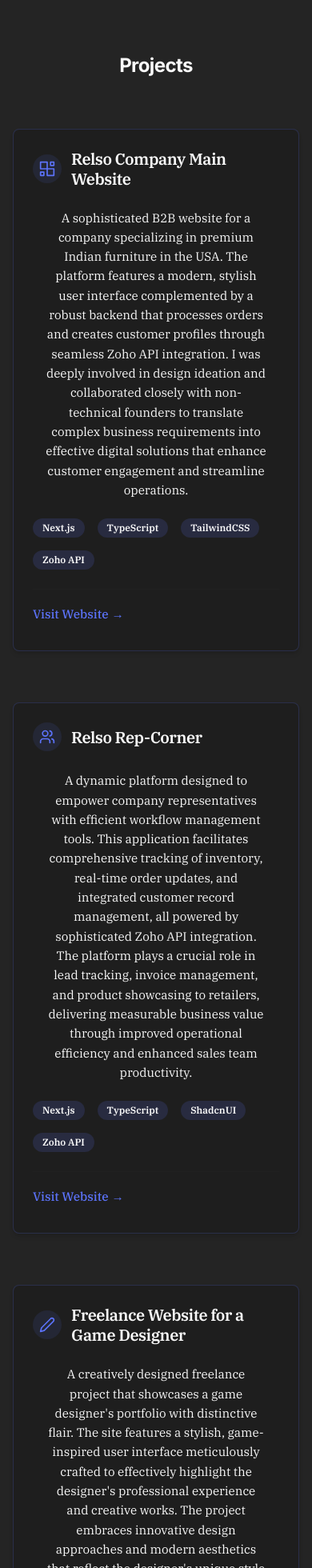
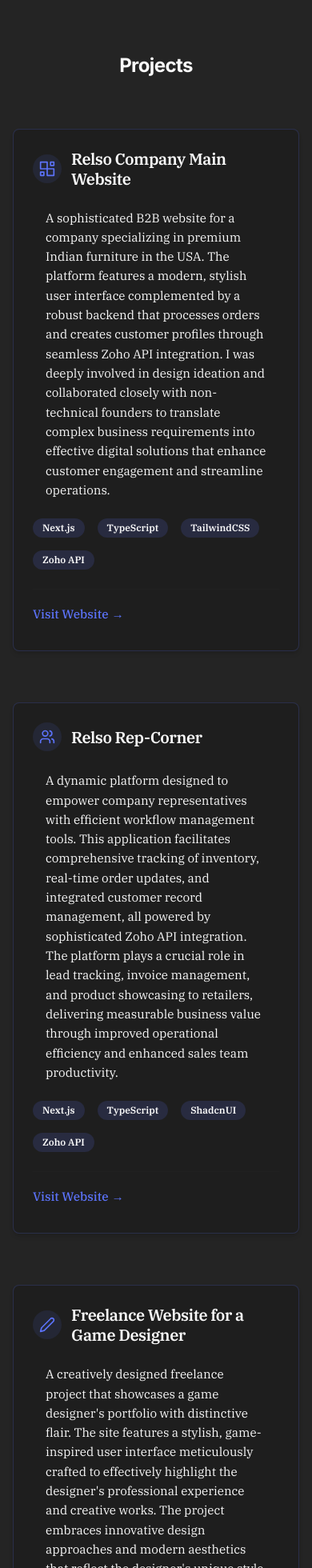
Before and after one commit to shreyasx/portfolio, a Next.js app: page / in a window 390 px wide. Shown: the part 2774-4734 px from the top of the page at 80% size. Built offline with nearby package versions, Linux system fonts and the light colour scheme.

Commit message:
fix(phones): center => left align

```diff
--- a/app/page.tsx
+++ b/app/page.tsx
@@ -285,7 +285,7 @@
                   </CardTitle>
                 </CardHeader>
                 <CardContent className="card-content">
-                  <p className="body-text mb-6 px-4 text-center text-sm leading-relaxed text-foreground sm:text-justify">
+                  <p className="body-text mb-6 px-4 text-sm leading-relaxed text-foreground sm:text-justify">
                     A sophisticated B2B website for a company specializing in
                     premium Indian furniture in the USA. The platform features a
                     modern, stylish user interface complemented by a robust
@@ -355,7 +355,7 @@
                   </CardTitle>
                 </CardHeader>
                 <CardContent className="card-content">
-                  <p className="body-text mb-6 px-4 text-center text-sm leading-relaxed text-foreground sm:text-justify">
+                  <p className="body-text mb-6 px-4 text-sm leading-relaxed text-foreground sm:text-justify">
                     A dynamic platform designed to empower company
                     representatives with efficient workflow management tools.
                     This application facilitates comprehensive tracking of
@@ -423,7 +423,7 @@
                   </CardTitle>
                 </CardHeader>
                 <CardContent className="card-content">
-                  <p className="body-text mb-6 px-4 text-center text-sm leading-relaxed text-foreground sm:text-justify">
+                  <p className="body-text mb-6 px-4 text-sm leading-relaxed text-foreground sm:text-justify">
                     A creatively designed freelance project that showcases a
                     game designer&apos;s portfolio with distinctive flair. The
                     site features a stylish, game-inspired user interface
@@ -491,7 +491,7 @@
                   </CardTitle>
                 </CardHeader>
                 <CardContent className="card-content">
-                  <p className="body-text mb-6 px-4 text-center text-sm leading-relaxed text-foreground sm:text-justify">
+                  <p className="body-text mb-6 px-4 text-sm leading-relaxed text-foreground sm:text-justify">
                     A professional and refined website developed for the Medical
                     Affairs Society. This platform distinguishes itself through
                     sophisticated, elegant design using Material UI, diverging
@@ -721,7 +721,7 @@
             </h2>
             <Card className="mx-auto max-w-4xl border border-primary/15 bg-card/80">
               <CardContent className="card-content p-8">
-                <p className="body-text text-center text-sm leading-relaxed text-foreground sm:text-justify">
+                <p className="body-text text-sm leading-relaxed text-foreground sm:text-justify">
                   {`I'm the go-to person when technical challenges rear their heads at Relso. Whether it's
                   troubleshooting a stubborn bug or architecting an entirely new workflow, I thrive on
                   diagnosing complex issues and creating efficient, sustainable solutions. My goal is always
@@ -758,14 +758,14 @@
                   <h3 className="text-center text-xl font-semibold leading-tight">
                     Let&apos;s Connect
                   </h3>
-                  <p className="body-text text-center text-sm leading-relaxed text-foreground sm:text-justify">
+                  <p className="body-text text-sm leading-relaxed text-foreground sm:text-justify">
                     I&apos;m currently based in the scenic town of Sanquelim,
                     Goa, and I&apos;ve embraced remote work as my lifestyle of
                     choice. I&apos;m always open to discussing new projects,
                     creative ideas, or opportunities — especially those that
                     align with my passion for flexibility and innovation.
                   </p>
-                  <p className="body-text text-center text-sm leading-relaxed text-foreground sm:text-justify">
+                  <p className="body-text text-sm leading-relaxed text-foreground sm:text-justify">
                     Want to learn how I can help build your next big thing? Drop
                     a message or reach out on my social channels—I&apos;ll do my
                     best to get back to you promptly!
```
